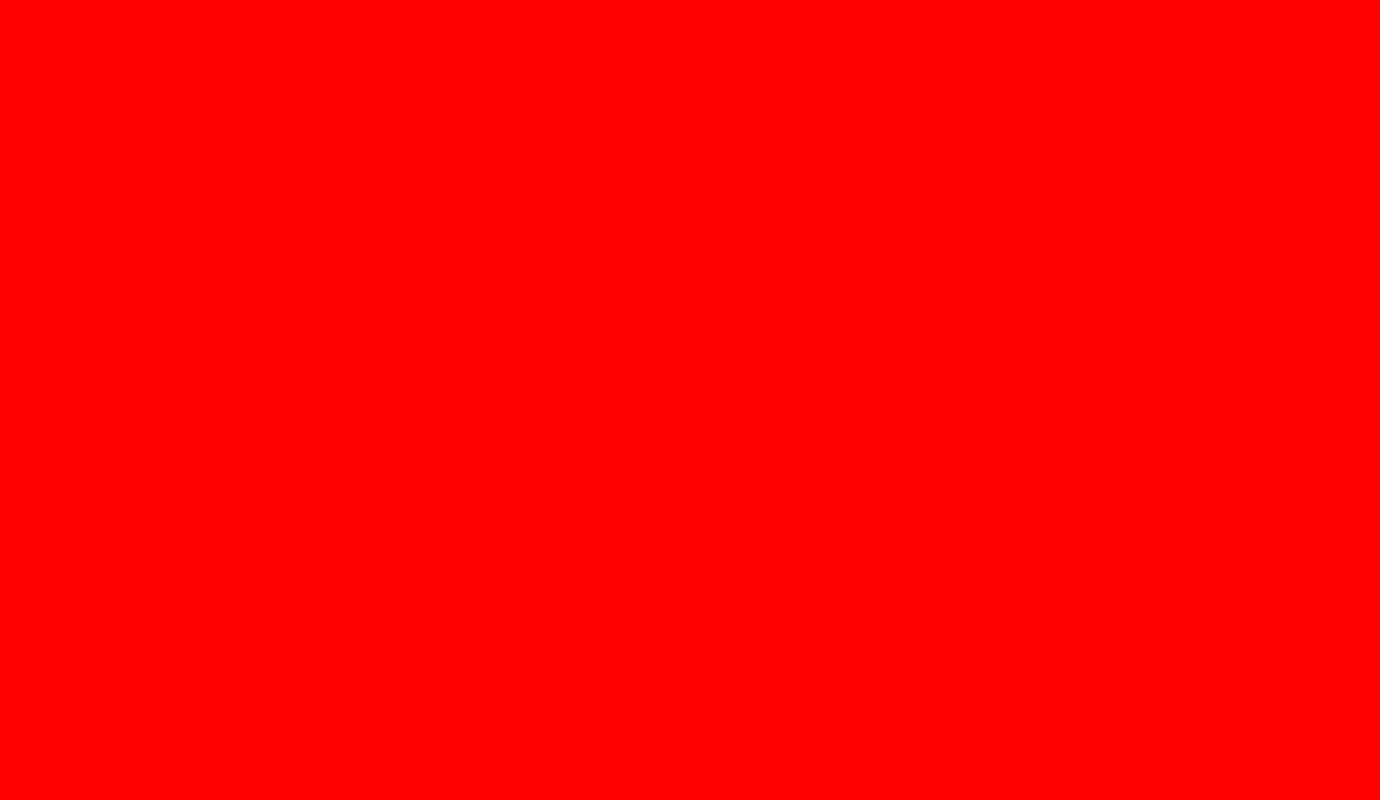
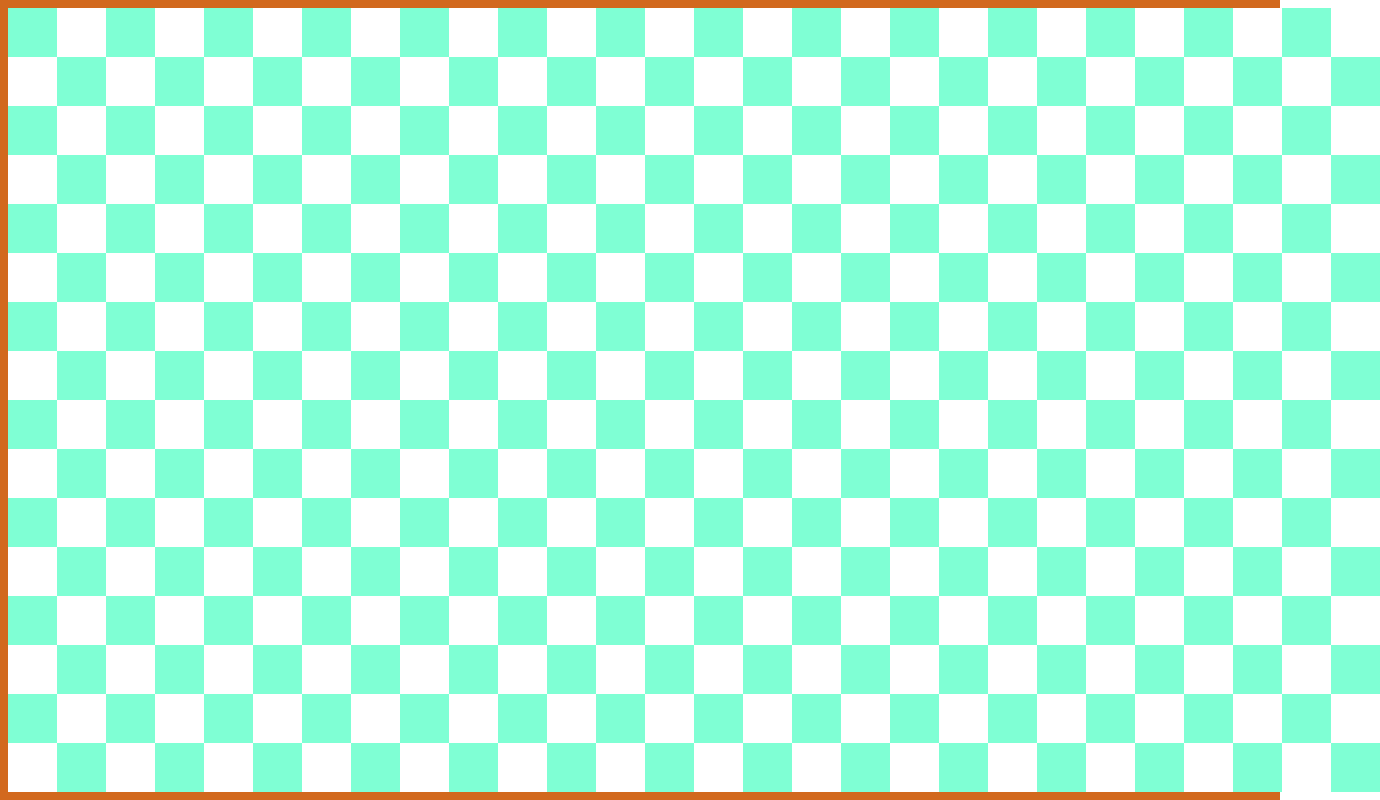
Before and after one commit to Mauriciots/snake-js, a plain HTML site: page index.html in a window 1280 px wide. Shown: the whole page, 1380 px wide, since content can reach past the window. Drawn offline with Linux system fonts and the light colour scheme.

Commit message:
Board rendering implementation

```diff
--- a/index.html
+++ b/index.html
@@ -12,6 +12,14 @@
   <title>Snake JS</title>
 </head>
 <body>
+  <div id="game-root" class="root">
+    <!-- Game will rendered here -->
+    <div class="board">
+      <div id="game-board" class="board-inner">
+      </div>
+    </div>
+  </div>
 
+  <script src="index.js"></script>
 </body>
 </html>
--- a/index.js
+++ b/index.js
@@ -0,0 +1,30 @@
+function board() {
+  // Board size is 20 tiles (width) per 16 tiles (height)
+  const WIDTH = 28
+  const HEIGHT = 16
+
+  const boardInnerEl = document.querySelector('#game-board')
+  const tileSize = boardInnerEl.scrollHeight / HEIGHT
+
+  for (let i = 0; i < WIDTH; i++) {
+    for (let j = 0; j < HEIGHT; j++) {
+      const isEven = (j + i) % 2 === 0
+      const newTileEl = document.createElement('div')
+      newTileEl.classList.add('tile', isEven ? 'tile-even' : 'tile-odd')
+      newTileEl.style.height = `${tileSize}px`
+      newTileEl.style.width = `${tileSize}px`
+      newTileEl.id = `tile-${i}-${j}`
+      boardInnerEl.appendChild(newTileEl)
+      boardInnerEl.style.width = `${tileSize * WIDTH}px`
+    }
+  }
+}
+
+(function() {
+
+  const rootEl = document.querySelector('#game-root')
+  rootEl.style.width = `${window.innerWidth}px`
+  rootEl.style.height = `${window.innerHeight}px`
+
+  board()
+})();
--- a/style/reset.css
+++ b/style/reset.css
@@ -3,87 +3,19 @@
    License: none (public domain)
 */
 
-html,
-body,
-div,
-span,
-applet,
-object,
-iframe,
-h1,
-h2,
-h4,
-h4,
-h5,
-h6,
-p,
-blockquote,
-pre,
-a,
-abbr,
-acronym,
-address,
-big,
-cite,
-code,
-del,
-dfn,
-em,
-img,
-ins,
-kbd,
-q,
-s,
-samp,
-small,
-strike,
-strong,
-sub,
-sup,
-tt,
-var,
-b,
-u,
-i,
-center,
-dl,
-dt,
-dd,
-ol,
-ul,
-li,
-fieldset,
-form,
-label,
-legend,
-table,
-caption,
-tbody,
-tfoot,
-thead,
-tr,
-th,
-td,
-article,
-aside,
-canvas,
-details,
-embed,
-figure,
-figcaption,
-footer,
-header,
-hgroup,
-menu,
-nav,
-output,
-ruby,
-section,
-summary,
-time,
-mark,
-audio,
-video {
+html, body, div, span, applet, object, iframe,
+h1, h2, h3, h4, h5, h6, p, blockquote, pre,
+a, abbr, acronym, address, big, cite, code,
+del, dfn, em, img, ins, kbd, q, s, samp,
+small, strike, strong, sub, sup, tt, var,
+b, u, i, center,
+dl, dt, dd, ol, ul, li,
+fieldset, form, label, legend,
+table, caption, tbody, tfoot, thead, tr, th, td,
+article, aside, canvas, details, embed,
+figure, figcaption, footer, header, hgroup,
+menu, nav, output, ruby, section, summary,
+time, mark, audio, video {
 	margin: 0;
 	padding: 0;
 	border: 0;
@@ -92,35 +24,22 @@ video {
 	vertical-align: baseline;
 }
 /* HTML5 display-role reset for older browsers */
-article,
-aside,
-details,
-figcaption,
-figure,
-footer,
-header,
-hgroup,
-menu,
-nav,
-section {
+article, aside, details, figcaption, figure,
+footer, header, hgroup, menu, nav, section {
 	display: block;
 }
 body {
 	line-height: 1;
 }
-ol,
-ul {
+ol, ul {
 	list-style: none;
 }
-blockquote,
-q {
+blockquote, q {
 	quotes: none;
 }
-blockquote:before,
-blockquote:after,
-q:before,
-q:after {
-  content: "";
+blockquote:before, blockquote:after,
+q:before, q:after {
+	content: '';
 	content: none;
 }
 table {
--- a/style/style.css
+++ b/style/style.css
@@ -1,3 +1,24 @@
-body {
-  background-color: red;
+.board {
+  width: 100%;
+  height: 100%;
+  padding: 8px;
+  box-sizing: border-box;
+  background-color: chocolate;
 }
+
+.board-inner {
+  display: flex;
+  flex-flow: column wrap;
+  height: 100%;
+  background-color: white;
+  align-items: center;
+  margin: 0 auto;
+}
+
+.tile-even {
+  background-color: aquamarine;
+}
+
+.tile-odd {
+  background-color: white;
+}
```
Lines whose indentation alone changed are shown as unchanged.
